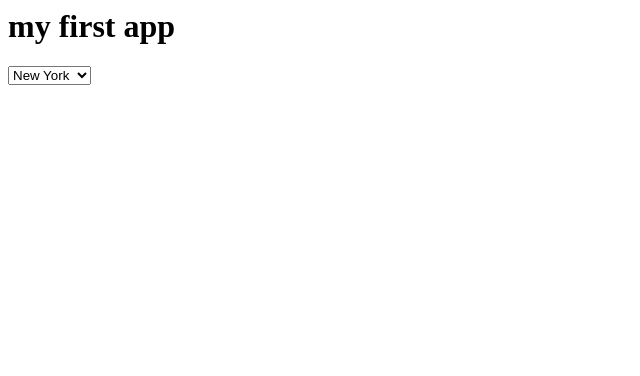
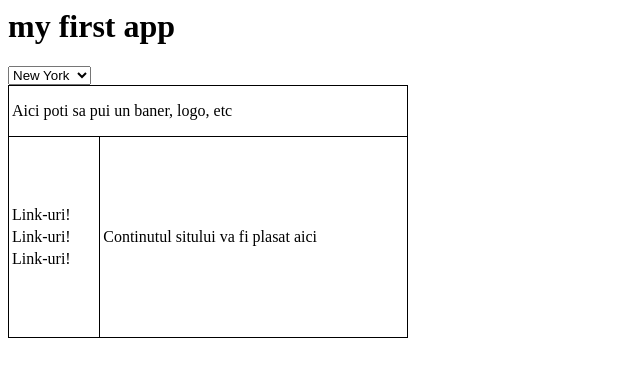
Before and after one commit to ppkjikj/dbapp, a plain HTML site: page index.html in a window 1280 px wide. Shown: the whole page, without its empty margins (0-640 px from the left). Drawn offline with Linux system fonts and the light colour scheme.

Commit message:
update  html

```diff
--- a/index.html
+++ b/index.html
@@ -20,6 +20,45 @@ my first app
 <input type="hidden" id="DOB" name="DOB" value="01/01/70" />
 
 <input type="hidden" id="admin" name="admin" value="1" />
+	<table cellspacing="1" cellpadding="0" border="0" bgcolor="black" id="shell" height="250" width="400">
+	<tr height="50">
+		<td colspan="2" bgcolor="white">
+
+			<table title="Banner" id="banner" border="0">
+				<tr>
+					<td>Aici poti sa pui un baner, logo, etc</td>
+				</tr>
+			</table>
+
+		</td>
+	</tr>
+	<tr height="200">
+		<td bgcolor="white">
+
+			<table id="navigation" title="Navigation" border="0">
+				<tr>
+					<td>Link-uri!</td>
+				</tr>
+				<tr>
+					<td>Link-uri!</td>
+				</tr>
+				<tr>
+					<td>Link-uri!</td>
+				</tr>
+			</table>
+
+		</td>
+		<td bgcolor="white">
+
+			<table title="Content" id="content" border="0">
+				<tr>
+					<td>Continutul sitului va fi plasat aici</td>
+				</tr>
+			</table>
+
+		</td>
+	</tr>
+</table>
 </body>
 
 </html>
```
